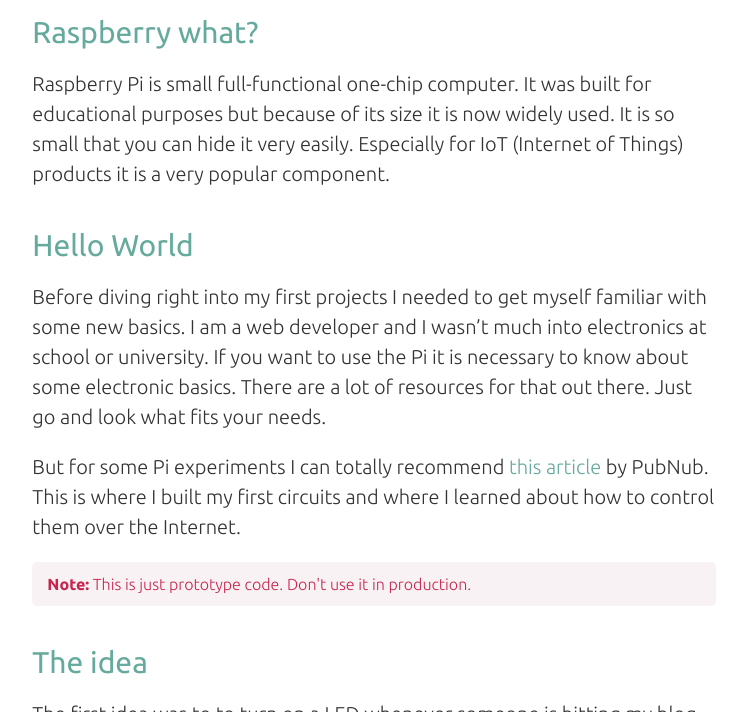
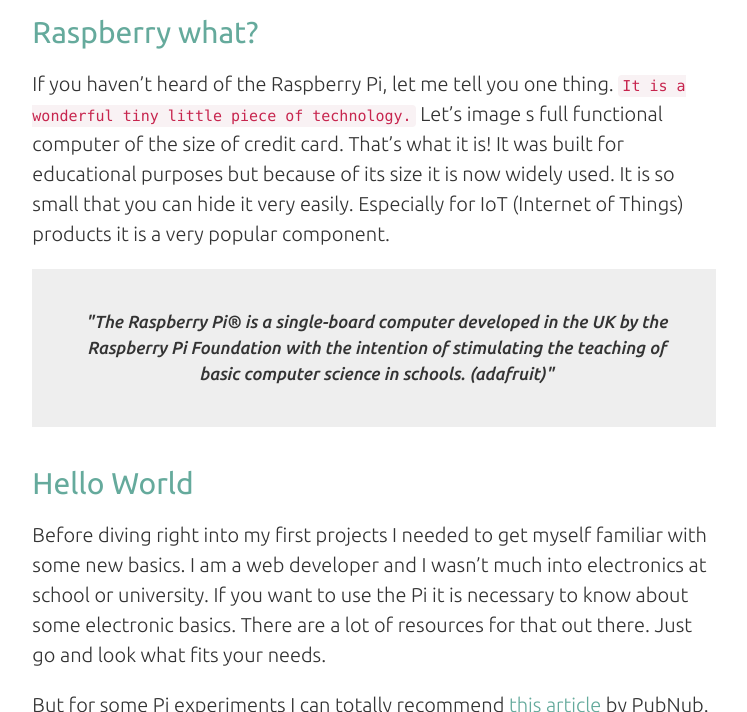
Before and after one commit to christophrumpel/christophrumpel.github.io, a Jekyll site: the page built from _posts/2016-02-20-tracking-active-visitors-with-googleanalytics-raspberrypi-in-realtime.md, in a window 1280 px wide and 900 px high, scrolled down 856 px, cut to the strip 188-900 px from the top of the window. Shown: the whole strip, without its empty margins (266-1013 px from the left). Built offline with Jekyll 4.4.1, drawn with Linux system fonts in a browser that asks for light colours; comment, search, counter and statistics services are not loaded.

Commit message:
Update post intro

```diff
--- a/_posts/2016-02-20-tracking-active-visitors-with-googleanalytics-raspberrypi-in-realtime.md
+++ b/_posts/2016-02-20-tracking-active-visitors-with-googleanalytics-raspberrypi-in-realtime.md
@@ -13,9 +13,10 @@
 
 ## Raspberry what?
 
-Raspberry Pi is small full-functional one-chip computer. It was built for educational purposes but because of its size
-it is now widely used. It is so small that you can hide it very easily. Especially for IoT (Internet of Things) products
-it is a very popular component.
+If you haven't heard of the Raspberry Pi, let me tell you one thing. `It is a wonderful tiny little piece of technology.`
+Let's image s full functional computer  of the size of credit card. That's what it is! It was built for educational purposes but because of its size it is now widely used. It is so small that you can hide it very easily. Especially for IoT (Internet of Things) products it is a very popular component.
+
+<blockquote>The Raspberry Pi® is a single-board computer developed in the UK by the Raspberry Pi Foundation with the intention of stimulating the teaching of basic computer science in schools. (adafruit)</blockquote>
 
 ## Hello World
 
```
Also changed, not shown: other parts of _posts/2016-02-20-tracking-active-visitors-with-googleanalytics-raspberrypi-in-realtime.md (+4 -0 lines).
